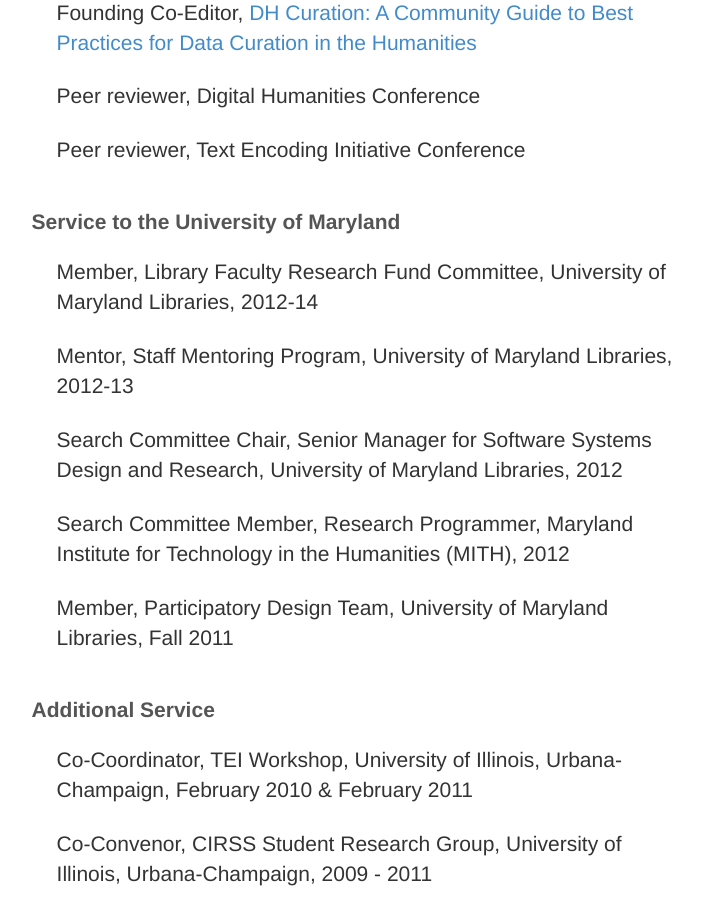
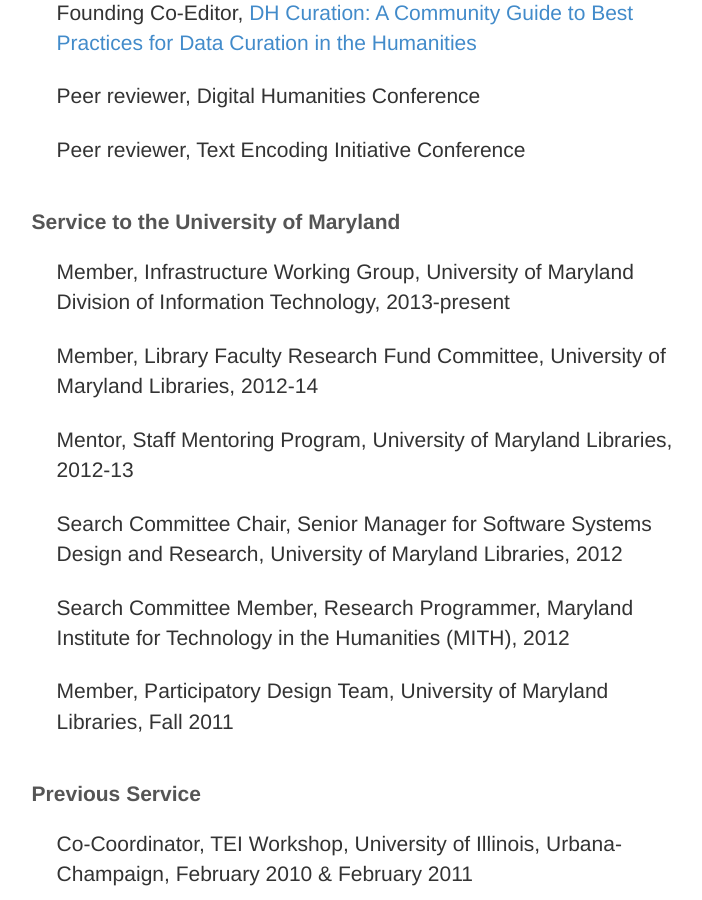
Before and after one commit to trevormunoz/calling-card, a Jekyll site: the page built from about/cv/index.html, in a window 1280 px wide and 900 px high, scrolled down 6977 px. Shown: the whole window, without its empty margins (404-1106 px from the left). Built offline with Jekyll 4.4.1, drawn with Linux system fonts in a browser that asks for light colours; nearby versions of some CDN libraries; library files that are not in the unit come from our copies; Markdown is read by kramdown in place of the engine named in the settings.

Commit message:
Update service

```diff
--- a/about/cv/index.html
+++ b/about/cv/index.html
@@ -128,6 +128,7 @@
               </ul>
               <li><h5>Service to the University of Maryland</h5></li>
                 <ul>
+                  <li>Member, Infrastructure Working Group, University of Maryland Division of Information Technology, 2013-present</li>
                   <li>Member, Library Faculty Research Fund Committee, University of Maryland Libraries, 2012-14</li>
                   <li>Mentor, Staff Mentoring Program, University of Maryland Libraries, 2012-13</li>
                   <li>Search Committee Chair, Senior Manager for Software Systems Design and Research, University of Maryland Libraries, 2012</li>
@@ -135,7 +136,7 @@
                   <li>Member, Participatory Design Team, University of Maryland Libraries, Fall 2011</li>
                 </ul>
               </li>
-            <li><h5>Additional Service</h5></li>
+            <li><h5>Previous Service</h5></li>
               <ul>
                 <li>Co-Coordinator, TEI Workshop, University of Illinois, Urbana-Champaign, February 2010 &amp; February 2011</li>
                  <li>Co-Convenor, CIRSS Student Research Group, University of Illinois, Urbana-Champaign, 2009&nbsp;-&nbsp;2011</li>
```
